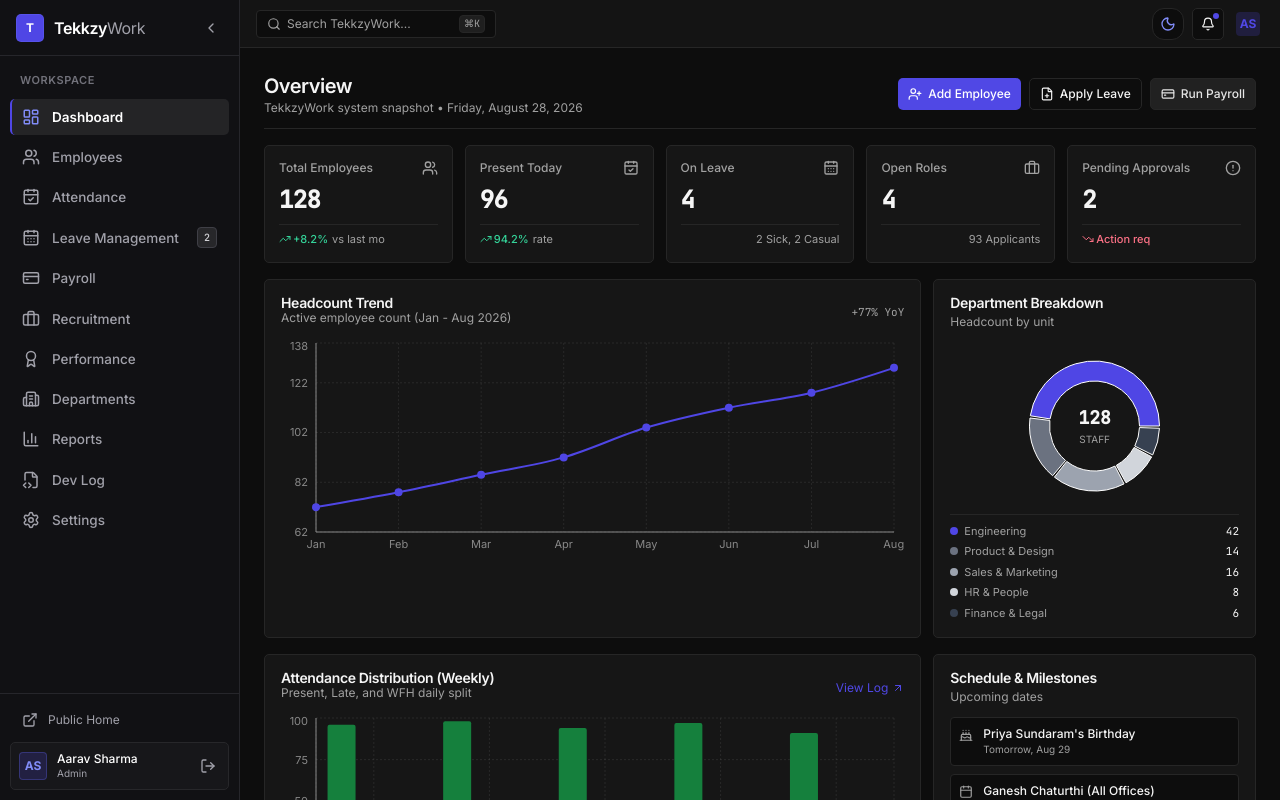
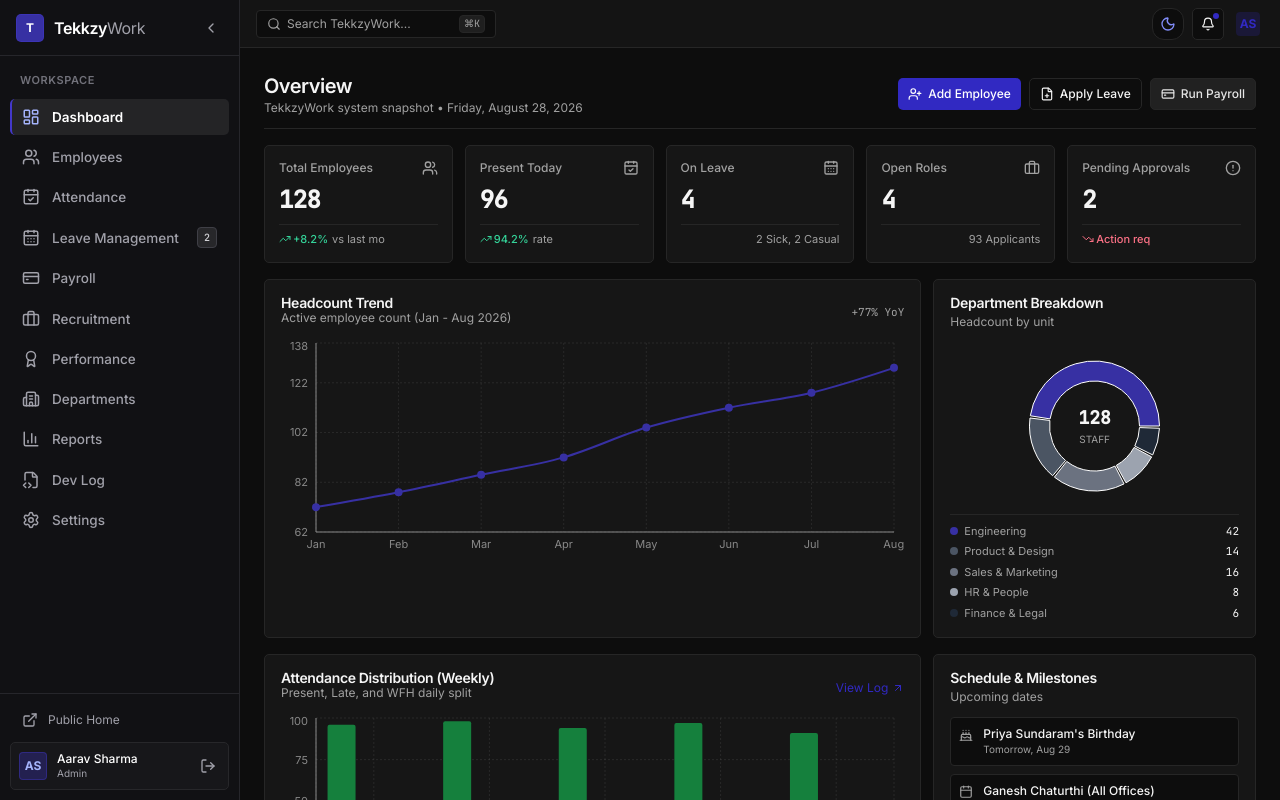
Before and after one commit to Intelligent-Cloud-Applications/HR-Management, a React (Vite) app: page /dashboard in a window 1280 px wide. Shown: the top 800 px of the page. Built offline with nearby package versions, Linux system fonts and the light colour scheme.

Commit message:
style: darken secondary/accent blue palette for charts and components

```diff
--- a/src/components/layout/DashboardSidebar.tsx
+++ b/src/components/layout/DashboardSidebar.tsx
@@ -56,7 +56,7 @@
         <Link to="/" className="flex items-center gap-2 overflow-hidden">
           {/* Logo with bright text on dark sidebar */}
           <div className="flex items-center gap-2.5">
-            <div className="w-7 h-7 rounded-md bg-[#4F46E5] text-white flex items-center justify-center font-bold text-xs shrink-0 border border-[#6366F1]/40">
+            <div className="w-7 h-7 rounded-md bg-[#3730A3] text-white flex items-center justify-center font-bold text-xs shrink-0 border border-[#4338CA]/50">
               T
             </div>
             {!isCollapsed && (
@@ -96,7 +96,7 @@
               className={cn(
                 "flex items-center gap-3 px-3 py-2 rounded-md text-[13.5px] font-medium transition-colors relative group",
                 isActive
-                  ? "bg-white/[0.08] text-white font-semibold border-l-2 border-[#4F46E5] pl-2.5"
+                  ? "bg-white/[0.08] text-white font-semibold border-l-2 border-[#4338CA] pl-2.5"
                   : "text-zinc-400 hover:text-white hover:bg-white/[0.05]"
               )}
               title={isCollapsed ? item.label : undefined}
@@ -104,7 +104,7 @@
               <Icon
                 className={cn(
                   "w-[18px] h-[18px] shrink-0 transition-colors",
-                  isActive ? "text-[#818CF8]" : "text-zinc-400 group-hover:text-white"
+                  isActive ? "text-[#A5B4FC]" : "text-zinc-400 group-hover:text-white"
                 )}
               />
 
@@ -143,7 +143,7 @@
             isCollapsed && "justify-center p-1.5"
           )}
         >
-          <div className="w-7 h-7 rounded bg-[#4F46E5]/20 text-[#818CF8] flex items-center justify-center font-bold text-xs shrink-0 border border-[#6366F1]/30">
+          <div className="w-7 h-7 rounded bg-[#3730A3]/40 text-[#A5B4FC] flex items-center justify-center font-bold text-xs shrink-0 border border-[#4338CA]/40">
             AS
           </div>
           {!isCollapsed && (
--- a/src/index.css
+++ b/src/index.css
@@ -12,8 +12,8 @@
     --popover: 0 0% 100%;           /* #FFFFFF */
     --popover-foreground: 0 0% 9%;  /* #171717 */
 
-    /* Single Accent: Deep Indigo #4F46E5 */
-    --primary: 243 75% 59%;         /* #4F46E5 */
+    /* Darker Primary / Accent Blue: #3730A3 / #312E81 */
+    --primary: 243 65% 42%;         /* Darker Deep Indigo #3730A3 */
     --primary-foreground: 0 0% 100%;
 
     --secondary: 0 0% 95%;          /* #F2F2F2 */
@@ -37,7 +37,7 @@
 
     --border: 0 0% 90%;             /* #E5E5E5 */
     --input: 0 0% 90%;              /* #E5E5E5 */
-    --ring: 243 75% 59%;
+    --ring: 243 65% 42%;
 
     --radius: 0.375rem;             /* rounded-md (6px) */
   }
@@ -51,8 +51,8 @@
     --popover: 0 0% 9.5%;           /* #181818 */
     --popover-foreground: 0 0% 96%; /* #F5F5F5 */
 
-    /* Single Accent: Deep Indigo #6366F1 / #4F46E5 */
-    --primary: 243 75% 59%;         /* #4F46E5 */
+    /* Darker Deep Indigo / Blue */
+    --primary: 243 65% 46%;         /* #3730A3 / #3B38A8 */
     --primary-foreground: 0 0% 100%;
 
     --secondary: 0 0% 13%;          /* #212121 */
@@ -76,7 +76,7 @@
 
     --border: 0 0% 15%;             /* #262626 */
     --input: 0 0% 15%;              /* #262626 */
-    --ring: 243 75% 59%;
+    --ring: 243 65% 46%;
   }
 }
 
@@ -86,7 +86,6 @@
   }
   body {
     @apply bg-background text-foreground;
-    font-feature-settings: "cv02", "cv03", "cv04", "cv11";
   }
 }
 
--- a/src/pages/DashboardOverview.tsx
+++ b/src/pages/DashboardOverview.tsx
@@ -51,11 +51,11 @@
 ]
 
 const departmentPieData = [
-  { name: "Engineering", value: 42, color: "#4F46E5" },
-  { name: "Product & Design", value: 14, color: "#6B7280" },
-  { name: "Sales & Marketing", value: 16, color: "#9CA3AF" },
-  { name: "HR & People", value: 8, color: "#D1D5DB" },
-  { name: "Finance & Legal", value: 6, color: "#374151" },
+  { name: "Engineering", value: 42, color: "#3730A3" },
+  { name: "Product & Design", value: 14, color: "#4B5563" },
+  { name: "Sales & Marketing", value: 16, color: "#6B7280" },
+  { name: "HR & People", value: 8, color: "#9CA3AF" },
+  { name: "Finance & Legal", value: 6, color: "#1F2937" },
 ]
 
 const attendanceBarData = [
@@ -257,9 +257,9 @@
                 <Line
                   type="monotone"
                   dataKey="employees"
-                  stroke="#4F46E5"
+                  stroke="#3730A3"
                   strokeWidth={2}
-                  dot={{ r: 3, fill: "#4F46E5" }}
+                  dot={{ r: 3, fill: "#3730A3" }}
                 />
               </LineChart>
             </ResponsiveContainer>
@@ -347,7 +347,7 @@
                 <Legend wrapperStyle={{ fontSize: "11px", paddingTop: "6px" }} />
                 <Bar dataKey="Present" fill="#15803D" radius={[2, 2, 0, 0]} />
                 <Bar dataKey="Late" fill="#D97706" radius={[2, 2, 0, 0]} />
-                <Bar dataKey="WFH" fill="#4F46E5" radius={[2, 2, 0, 0]} />
+                <Bar dataKey="WFH" fill="#312E81" radius={[2, 2, 0, 0]} />
               </BarChart>
             </ResponsiveContainer>
           </div>
--- a/src/pages/ReportsPage.tsx
+++ b/src/pages/ReportsPage.tsx
@@ -162,7 +162,7 @@
                     fontSize: "11px",
                   }}
                 />
-                <Bar dataKey="avgSalaryLakhs" name="Avg CTC (₹ Lakhs)" fill="#4F46E5" radius={[2, 2, 0, 0]} />
+                <Bar dataKey="avgSalaryLakhs" name="Avg CTC (₹ Lakhs)" fill="#3730A3" radius={[2, 2, 0, 0]} />
               </BarChart>
             </ResponsiveContainer>
           </div>
```
